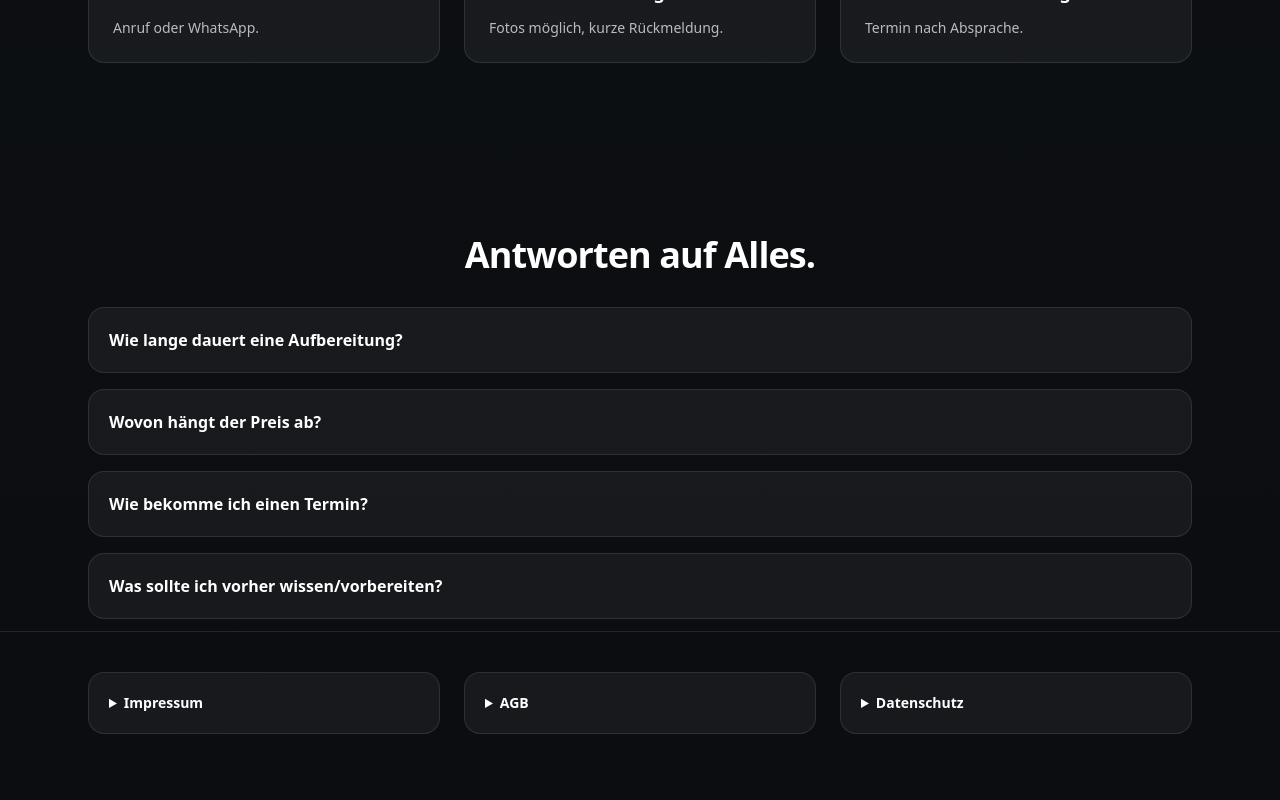
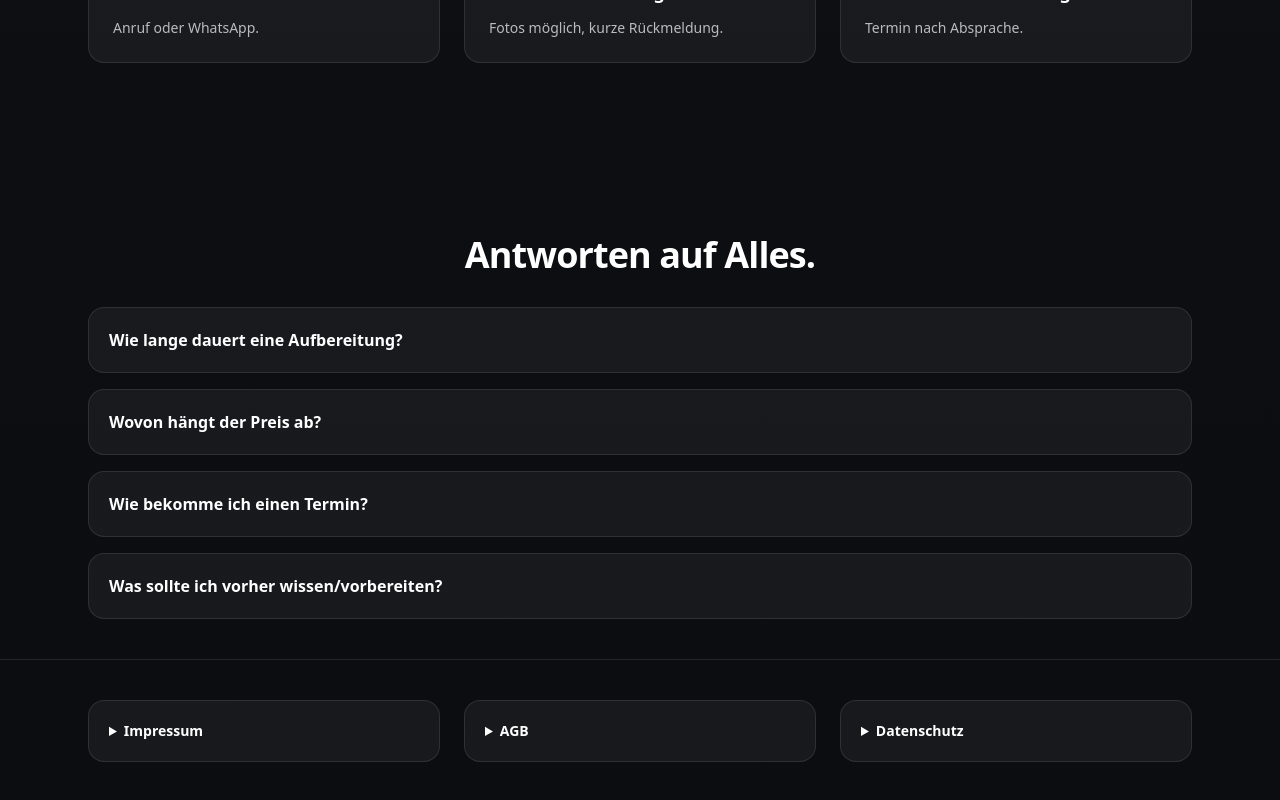
Before and after one commit to wnngxnf8tn-hub/devinstoll, a Next.js app: page / in a window 1280 px wide. Shown: the part 1207-2007 px from the top of the page. Before the commit the page ends 1981 px from the top, so only its background shows below. Built offline with nearby package versions, Linux system fonts and the light colour scheme.

Commit message:
Increase desktop spacing below FAQ

```diff
--- a/src/app/page.tsx
+++ b/src/app/page.tsx
@@ -222,7 +222,7 @@ export default function Home() {
         <Section
           id="faq"
           title="Antworten auf Alles."
-          className="pb-1 md:pb-3"
+          className="pb-1 md:pb-10"
         >
           <div className="space-y-4">
             {siteConfig.faqs.map((item) => (
```
